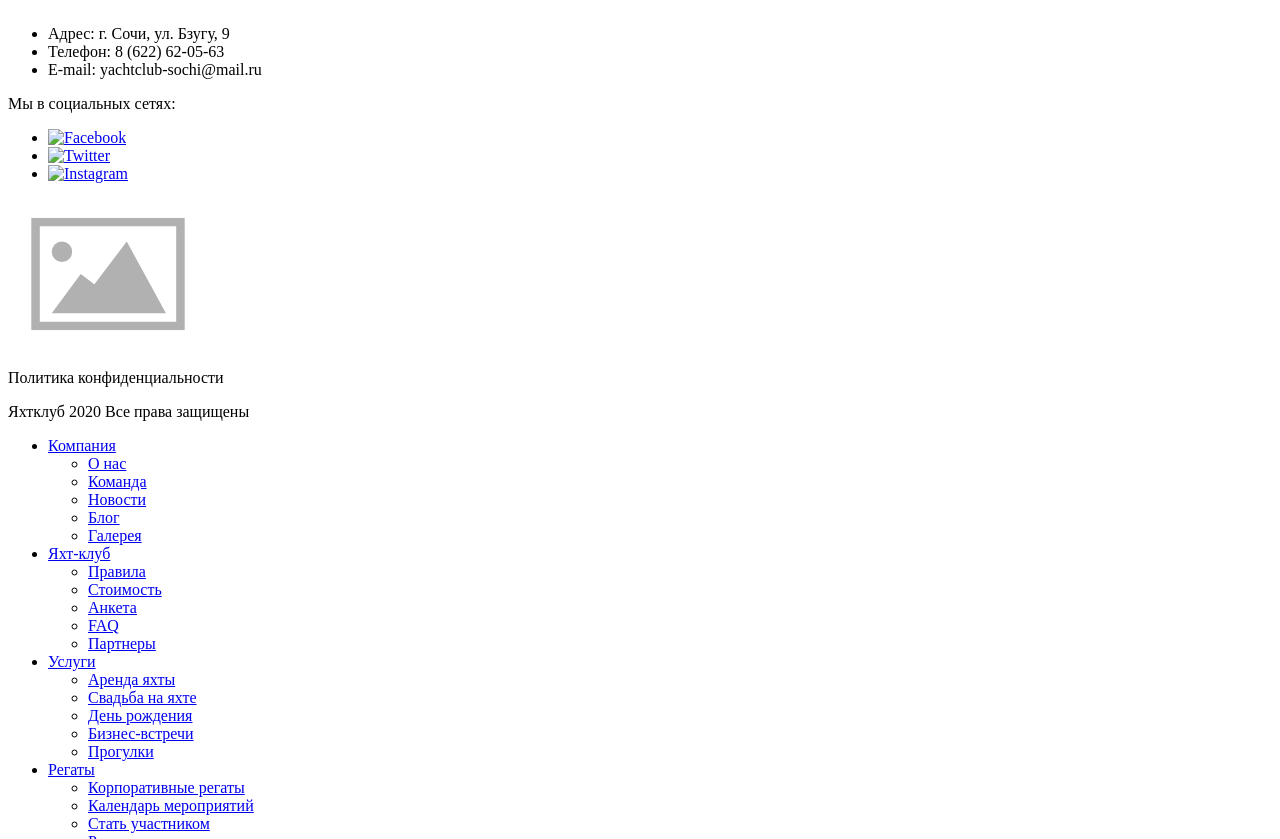
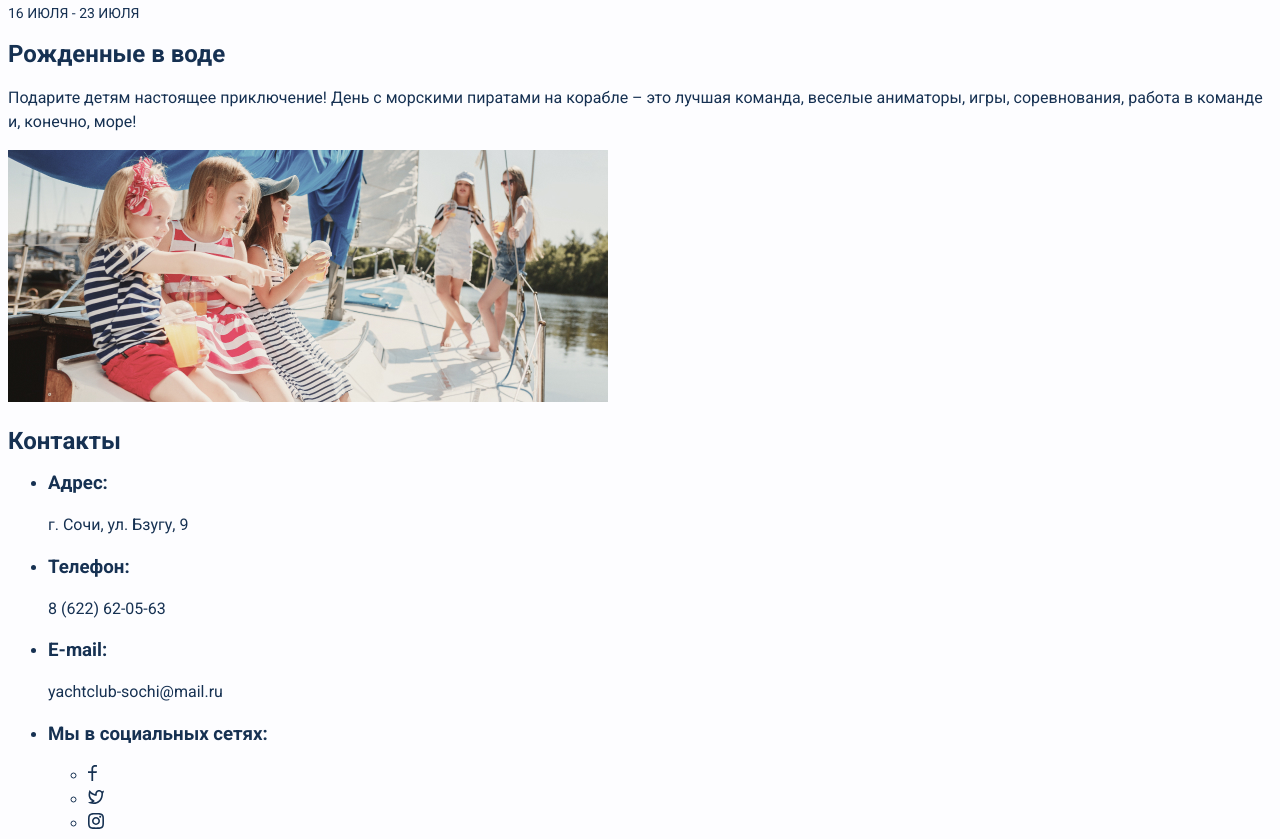
Before and after one commit to AnnaTechSavvy/Yacht-Club, a plain HTML site: page index.html in a window 1280 px wide. Shown: the part 1298-2137 px from the top of the page. Drawn offline with Linux system fonts and the light colour scheme.

Commit message:
add css+images

```diff
--- /dev/null
+++ b/css/style.css
@@ -0,0 +1,92 @@
+body {
+    font-family: Roboto, serif;
+    font-size: 16px;
+    font-weight: 400;
+    line-height: 24px;
+    color: #163152;
+    background-color: #FDFDFF;
+
+}
+
+.site-navigation-item a {
+    font-size: 14px;
+    line-height: 18px;
+    /* 128.571% */
+    text-transform: uppercase;
+    text-decoration: none;
+    color: #163152;
+}
+
+.hero h1 {
+
+
+    font-size: 44px;
+    font-style: italic;
+
+    line-height: 60px;
+    /* 136.364% */
+}
+
+.offers .date {
+    font-size: 14px;
+    line-height: 18px;
+    /* 128.571% */
+    text-transform: uppercase;
+}
+
+.offers h2 .contacts h2 {
+
+    font-size: 24px;
+    font-weight: 700;
+    line-height: 34px;
+    /* 141.667% */
+}
+
+.contacts-item h3 {
+    font-weight: 700;
+    line-height: 22px;
+    /* 137.5% */
+}
+
+.footer-list h3 {
+
+    font-size: 14px;
+    font-weight: 700;
+    line-height: 18px;
+    /* 128.571% */
+    text-transform: uppercase;
+}
+
+.footer-list a {
+
+    font-size: 14px;
+    line-height: 16px;
+    /* 114.286% */
+    color: #163152;
+    text-decoration: none;
+}
+
+.main-footer a {
+    color: #163152;
+
+    font-size: 10px;
+    line-height: 12px;
+    /* 120% */
+    text-decoration: none;
+}
+
+.main-footer p {
+
+    font-size: 10px;
+    line-height: 12px;
+    /* 120% */
+}
+
+.contacts-list a {
+    color: #163152;
+
+    font-size: 16px;
+    line-height: 22px;
+    /* 137.5% */
+    text-decoration: none;
+}
--- a/index.html
+++ b/index.html
@@ -3,14 +3,17 @@
   <head>
     <meta charset="utf-8">
     <title>Яхт-клуб</title>
-    <link href="style.css" rel="stylesheet">
+    <link rel="preconnect" href="https://fonts.googleapis.com">
+    <link rel="preconnect" href="https://fonts.gstatic.com" crossorigin>
+    <link href="https://fonts.googleapis.com/css2?family=Roboto:ital,wght@0,100;0,300;0,400;0,500;0,700;0,900;1,100;1,300;1,400;1,500;1,700;1,900&display=swap" rel="stylesheet">
+    <link href="css/style.css" rel="stylesheet">
   </head>
 
   <body>
     <header class="main-header">
      <nav class="main-header-nav">
       <a class="logo" href="#">
-        <img src="images/placeholder.svg" alt="Логотип яхт-клуба Yacht Club"></a>
+        <img src="images/logotype.png" width="64" height="68" alt="Логотип яхт-клуба Yacht Club"></a>
       <ul class="site-navigation">
         <li class="site-navigation-item">
           <a href="#">Наш клуб</a></li>
@@ -31,50 +34,52 @@
     <main>
       <section class="hero">
         <h1>ВМЕСТЕ ПОД ПАРУСОМ</h1>
-        <img src="images/placeholder.svg" alt="">
+        <img src="images/hero.jpg" width="1170" height="468" alt="Яхта на воде">
       </section>
 
       <section class="team">
+        <p class="date">20 октября - 19 апреля</p>
         <h2>Стать частью команды</h2>
-        <p>20 октября - 19 апреля</p>
         <p>Если вы давно хотели попробовать себя в яхтинге – сейчас самое лучшее время! Мы набираем команду будущих шкиперов. За 6 месяцев вы станете настоящим капитаном и уже в следующем сезоне сможете самостоятельно выйти в море!</p>
-        <img src="images/placeholder.svg" alt="">
+        <img src="images/team.jpg" width="600" height="262" alt="Человек с биноклем на яхте">
       </section>
 
       <section class="offers">
+        <p class="date">16 июля - 23 июля</p>
         <h2>Рожденные в воде</h2>
-        <p>16 ИЮЛЯ - 23 ИЮЛЯ</p>
         <p>Подарите детям настоящее приключение! День с морскими пиратами на корабле – это лучшая команда, веселые аниматоры, игры, соревнования, работа в команде и, конечно, море!</p>
-        <img src="images/placeholder.svg" alt="">
+        <img src="images/offers.jpg" width="600" height="252" alt="Дети с родителями на яхте">
       </section>
 
       <section class="contacts">
-        <img src="images/placeholder.svg" alt="">
         <h2>Контакты</h2>
         <ul class="contacts-list">
-          <li class="contacts-item">Адрес:
+          <li class="contacts-item"><h3>Адрес:</h3>
 г. Сочи, ул. Бзугу, 9</li>
-          <li class="contacts-item">Телефон:
-8 (622) 62-05-63</li>
-          <li class="contacts-item">E-mail:
-yachtclub-sochi@mail.ru</li>
+          <li class="contacts-item"><h3>Телефон:</h3>
+<a href="">8 (622) 62-05-63</a></li>
+          <li class="contacts-item"><h3>E-mail:</h3>
+<a href="">yachtclub-sochi@mail.ru</a></li>
+
+        <li class="contacts-item"><h3>Мы в социальных сетях:</h3>
+        <ul class="social-list">
+          <li class="social-item"><a href="#"><img src="images/facebook.svg" width="9" height="16" alt="Facebook"></a></li>
+          <li class="social-item"><a href="#"><img src="images/twitter.svg" width="16" height="16" alt="Twitter"></a></li>
+          <li class="social-item"><a href="#"><img src="images/instagram.svg" width="16" height="16" alt="Instagram"></a></li>
+          </ul>
+        </li>
         </ul>
-        <p>Мы в социальных сетях:</p>
-        <ul class="social-list">
-          <li class="social-item"><a href="#"><img src="" alt="Facebook"></a></li>
-          <li class="social-item"><a href="#"><img src="" alt="Twitter"></a></li>
-          <li class="social-item"><a href="#"><img src="" alt="Instagram"></a></li>
-        </ul>
+        <img src="images/map.png" width="670" height="351" alt="Карта яхт-клуба">
       </section>
     </main>
 
     <footer class="main-footer">
       <a class="logo" href="#">
-        <img src="images/placeholder.svg" alt="Логотип яхт-клуба Yacht Club"></a>
-      <p>Политика конфиденциальности</p>
+        <img src="images/logotype.png" width="100" height="106" alt="Логотип яхт-клуба Yacht Club"></a>
+      <a href=""><p>Политика конфиденциальности</p></a>
       <p>Яхтклуб 2020 Все права защищены</p>
       <ul class="footer-list">
-        <li class="footer-item"><a href="#">Компания</a>
+        <li class="footer-item"><h3>Компания</h3>
           <ul class="footer-list-block">
             <li class="footer-item-block"><a href="#">О нас</a></li>
             <li class="footer-item-block"><a href="#">Команда</a></li>
@@ -83,7 +88,7 @@ yachtclub-sochi@mail.ru</li>
             <li class="footer-item-block"><a href="#">Галерея</a></li>
           </ul>
         </li>
-        <li class="footer-item"><a href="#">Яхт-клуб</a>
+        <li class="footer-item"><h3>Яхт-клуб</h3>
           <ul class="footer-list-block">
              <li class="footer-item-block"><a href="#">Правила</a>
              <li class="footer-item-block"><a href="#">Стоимость</a>
@@ -92,7 +97,7 @@ yachtclub-sochi@mail.ru</li>
              <li class="footer-item-block"><a href="#">Партнеры</a>
           </ul>
         </li>
-        <li class="footer-item"><a href="#">Услуги</a>
+        <li class="footer-item"><h3>Услуги</h3>
           <ul class="footer-list-block">
             <li class="footer-item-block"><a href="#">Аренда яхты</a>
             <li class="footer-item-block"><a href="#">Свадьба на яхте</a>
@@ -101,7 +106,7 @@ yachtclub-sochi@mail.ru</li>
             <li class="footer-item-block"><a href="#">Прогулки</a>
           </ul>
         </li>
-        <li class="footer-item"><a href="#">Регаты</a>
+        <li class="footer-item"><h3>Регаты</h3>
           <ul class="footer-list-block">
             <li class="footer-item-block"><a href="#">Корпоративные регаты</a>
             <li class="footer-item-block"><a href="#">Календарь мероприятий</a>
```
Also changed, not shown: images/facebook.svg (added), images/hero.jpg (added), images/icon.svg (added), images/instagram.svg (added), images/logotype.png (added), images/map.png (added), images/offers.jpg (added), images/placeholder.svg (deleted), images/team.jpg (added), images/twitter.svg (added).
